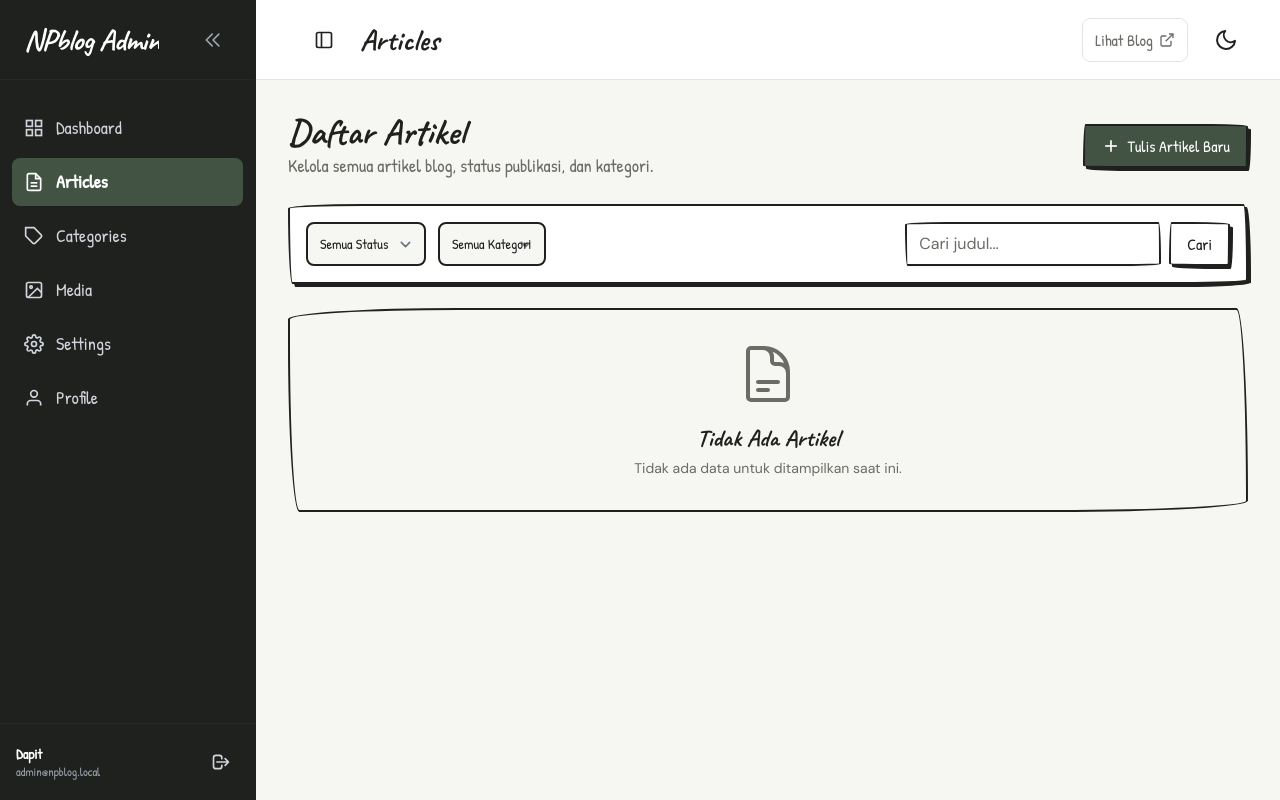
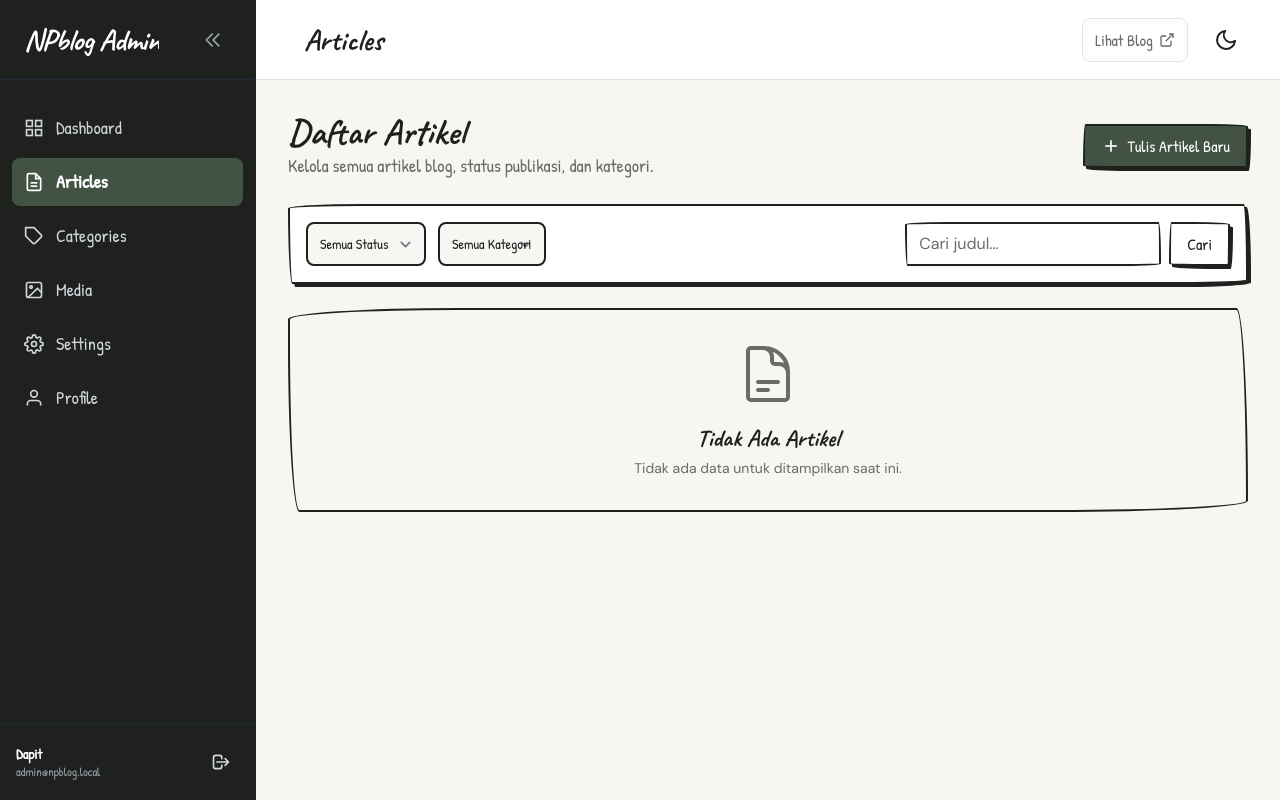
Before and after one commit to netph4ntom/npblog, a Laravel app: page /admin/articles in a window 1280 px wide. Run offline with Laravel 12, Linux system fonts and the light colour scheme; a user stored in the database is signed in; data comes from the database, SQL or seed files in the repository; data that the repository does not hold is empty; style sheets or scripts are compiled from the project's sources; parts of the project's set-up code (start-up, migrations or seed data) failed here and were passed over.

Commit message:
chore(ui): remove duplicate sidebar toggle button from admin topbar

```diff
--- a/resources/views/layouts/admin.blade.php
+++ b/resources/views/layouts/admin.blade.php
@@ -282,19 +282,6 @@
                     </svg>
                 </button>
 
-                <button
-                    type="button"
-                    class="hidden lg:inline-flex items-center justify-center w-10 h-10 rounded-lg text-text hover:bg-bg border border-transparent hover:border-ink transition-all focus-visible:outline-none"
-                    @click="toggleSidebar()"
-                    :aria-label="sidebarCollapsed ? 'Perluas sidebar' : 'Kecilkan sidebar'"
-                    :title="sidebarCollapsed ? 'Perluas sidebar' : 'Kecilkan sidebar'"
-                >
-                    <svg class="w-5 h-5 stroke-current" fill="none" viewBox="0 0 24 24" stroke-width="2">
-                        <rect x="3" y="3" width="18" height="18" rx="2" ry="2"></rect>
-                        <line x1="9" y1="3" x2="9" y2="21"></line>
-                    </svg>
-                </button>
-
                 @if (isset($header))
                     <div class="font-heading text-2xl sm:text-3xl font-bold text-ink">
                         {{ $header }}
```
